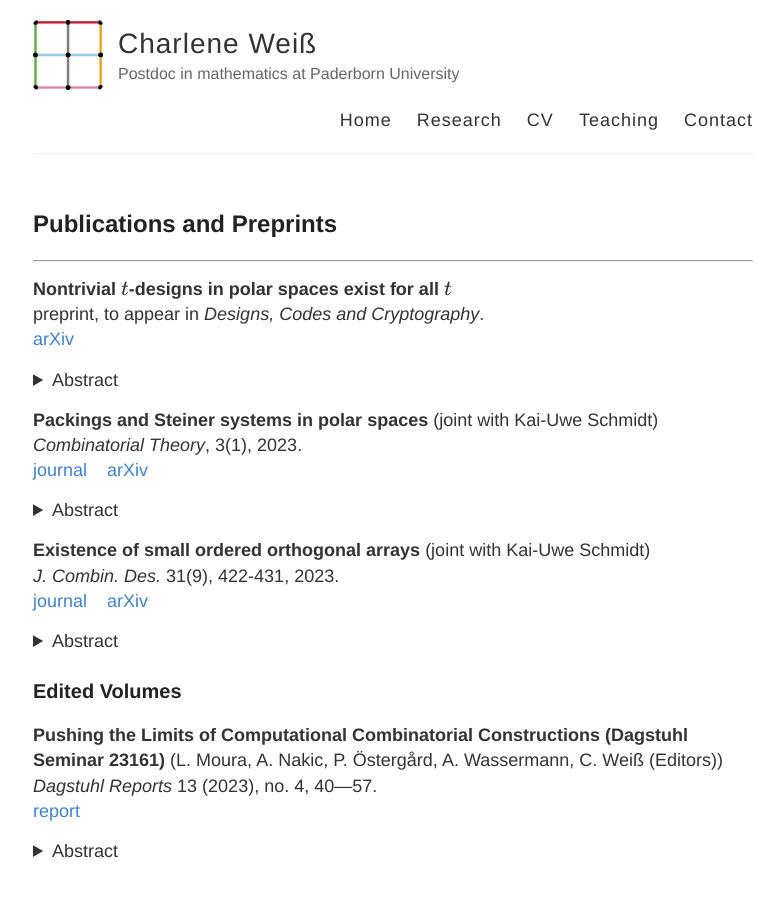
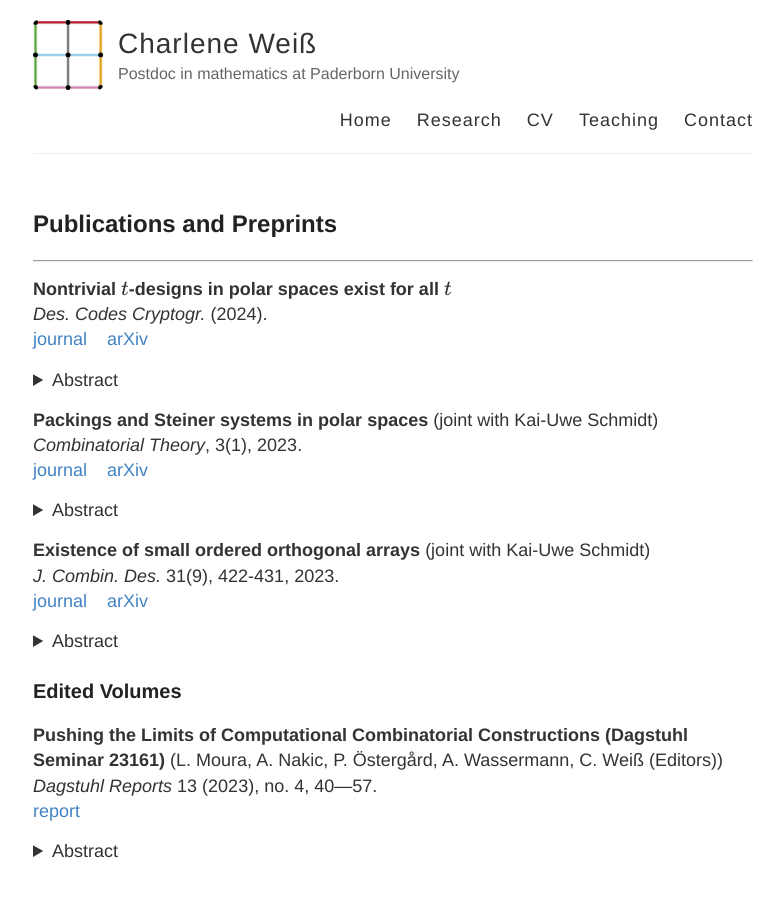
Before and after one commit to charleneweiss/charleneweiss.github.io, a Jekyll site: the page built from research.md, in a window 1280 px wide and 900 px high. Shown: the top 897 px of the window, without its empty margins (247-1031 px from the left). Built offline with Jekyll 4.4.1, drawn with Linux system fonts in a browser that asks for light colours; formulas are drawn with MathJax 3.

Commit message:
Update research.md

```diff
--- a/research.md
+++ b/research.md
@@ -8,13 +8,13 @@ permalink: /research/
 ____
 
 **Nontrivial $t$-designs in polar spaces exist for all $t$**\
-preprint, to appear in *Designs, Codes and Cryptography*.\
-[arXiv](https://arxiv.org/abs/2311.08288)
+*Des. Codes Cryptogr.* (2024).\
+[journal](https://doi.org/10.1007/s10623-024-01471-1) &nbsp;&nbsp; [arXiv](https://arxiv.org/abs/2311.08288)
 <details>
 <summary>Abstract</summary>
 <br>
 <span style="color:gray">
-A finite classical polar space of rank $n$ consists of the totally isotropic subspaces of a finite vector space over $\mathbb{F}_p$ equipped with a nondegenerate form such that $n$ is the maximal dimension of such a subspace. A $t$-$(n,k,\lambda)$ design in a finite classical polar space of rank $n$ is a collection $Y$ of totally isotropic $k$-spaces such that each totally isotropic $t$-space is contained in exactly $\lambda$ members of $Y$. Nontrivial examples are currently only known for $t\leq 2$. We show that $t$-$(n,k,\lambda)$ designs in polar spaces exist for all $t$ and $p$ provided that $k>\frac{21}{2}t$ and $n$ is sufficiently large enough. The proof is based on a probabilistic method by Kuperberg, Lovett, and Peled, and it is thus nonconstructive.
+A finite classical polar space of rank $n$ consists of the totally isotropic subspaces of a finite vector space over $\mathbb{F}_q$ equipped with a nondegenerate form such that $n$ is the maximal dimension of such a subspace. A $t$-$(n,k,\lambda)$ design in a finite classical polar space of rank $n$ is a collection $Y$ of totally isotropic $k$-spaces such that each totally isotropic $t$-space is contained in exactly $\lambda$ members of $Y$. Nontrivial examples are currently only known for $t\leq 2$. We show that $t$-$(n,k,\lambda)$ designs in polar spaces exist for all $t$ and $p$ provided that $k>\frac{21}{2}t$ and $n$ is sufficiently large enough. The proof is based on a probabilistic method by Kuperberg, Lovett, and Peled, and it is thus nonconstructive.
 </span>
 </details>
 
```
